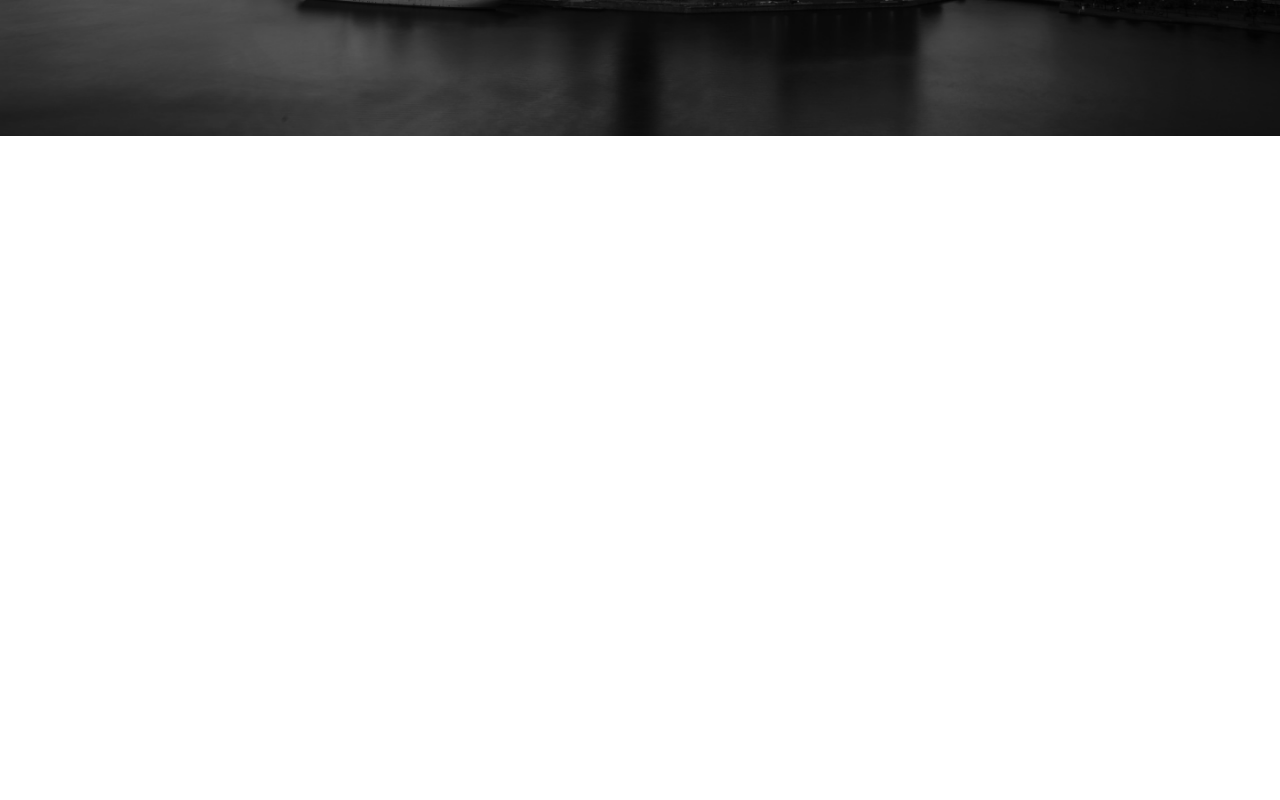
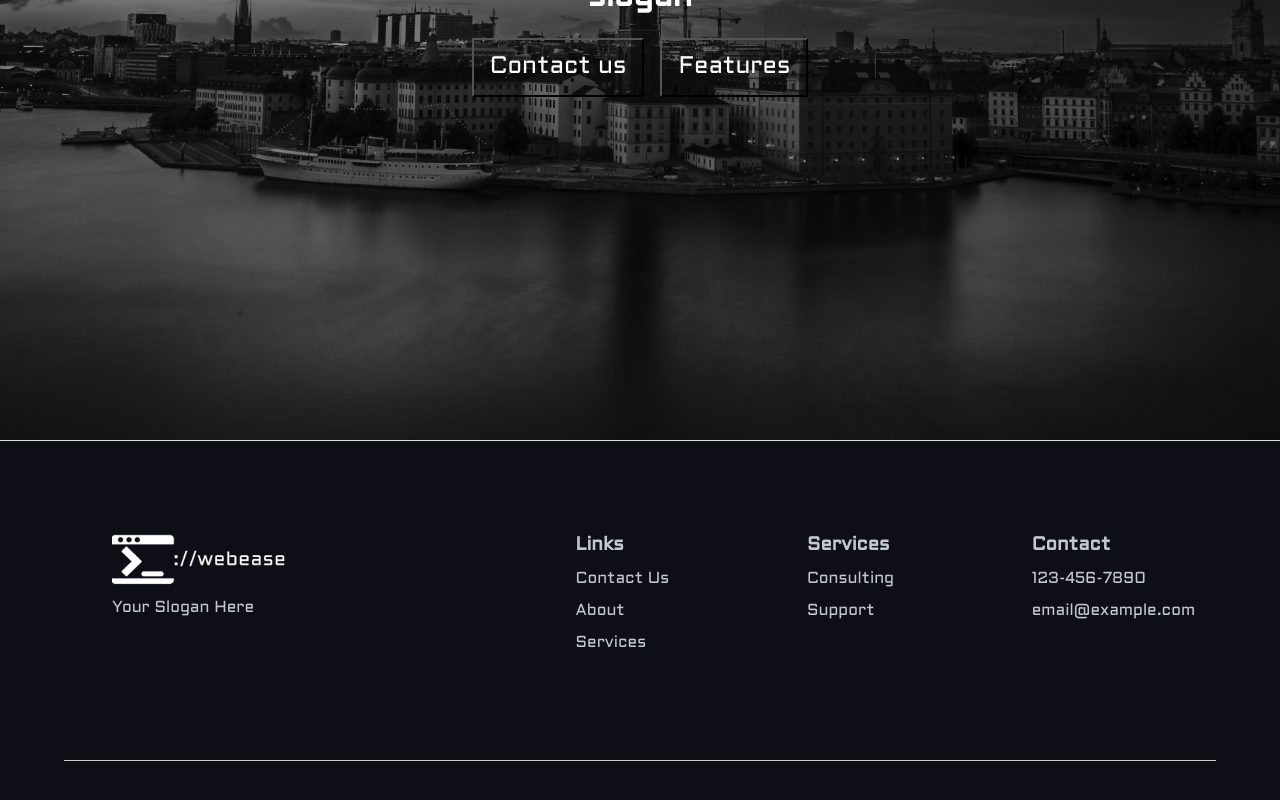
Before and after one commit to crtneko97/core_page, a Next.js app: page / in a window 1280 px wide. Shown: the part 584-1384 px from the top of the page. Before the commit the page ends 800 px from the top, so only its background shows below. Built offline with nearby package versions, Linux system fonts and the light colour scheme.

Commit message:
footer added wip links needed etc but we have no atm also some small changes on hero

```diff
--- a/src/app/about/page.tsx
+++ b/src/app/about/page.tsx
@@ -2,7 +2,9 @@ import React from 'react'
 
 const About = () => {
   return (
-    <main></main>
+    <main>
+
+    </main>
   )
 }
 
--- a/src/app/layout.tsx
+++ b/src/app/layout.tsx
@@ -1,5 +1,6 @@
 import Navbar from "@/components/navbar/Navbar"
 import "../styles/globals.scss"
+import Footer from "@/components/footer/Footer"
 export const metadata = {
   title: 'webease',
   description: 'Generated by Next.js',
@@ -13,8 +14,8 @@ export default function RootLayout({
   return (
     <html lang="en">
       <body>
-        <Navbar />
         {children}
+        <Footer />
         </body>
     </html>
   )
--- a/src/app/page.tsx
+++ b/src/app/page.tsx
@@ -4,9 +4,6 @@ import React from "react";
 import { usePathname } from "next/navigation";
 
 const Home = () => {
-
-
-
 
   return <>
   <Hero />
--- /dev/null
+++ b/src/components/footer/Footer.tsx
@@ -0,0 +1,34 @@
+import React from 'react';
+import './footer.scss';
+
+const Footer = () => {
+  return (
+    <footer className="footer">
+      <div className="footer-left">
+      <img className={'logo'} src="/icons/Logo.png" alt="Icon" width={175} height={75}/>
+        <p className="slogan">Your Slogan Here</p>
+      </div>
+      <div className="footer-right">
+        <ul className="footer-row">
+          <li><h3>Links</h3></li>
+          <li>Contact Us</li>
+          <li>About</li>
+          <li>Services</li>
+        </ul>
+        <ul className="footer-row">
+          <li><h3>Services</h3></li>
+          <li>Consulting</li>
+          <li>Support</li>
+        </ul>
+        <ul className="footer-row">
+          <li><h3>Contact</h3></li>
+          <li>123-456-7890</li>
+          <li>email@example.com</li>
+        </ul>
+      </div>
+      <div className="divider"></div>
+    </footer>
+  );
+};
+
+export default Footer;
--- /dev/null
+++ b/src/components/footer/footer.scss
@@ -0,0 +1,57 @@
+@import '../../styles/variables.scss';
+
+.footer {
+  width: 100%;
+  height: 400px;
+  display: flex;
+  justify-content: space-between;
+  padding: 1rem;
+  background-color: $footer-dark-bg; // Adjust the background color as needed
+  border-top: 1px solid #dee2e6; // Adjust the border color as needed
+  color: $footer-grey;
+  position: relative;
+
+  .footer-left &.footer-right {
+    display: flex;
+    flex-direction: column;
+}
+.footer-left {
+        flex: 1;
+        padding: 1rem;
+        margin-left: 5rem;
+    padding-top: 4rem;
+
+    }
+
+  .footer-right {
+    padding-top: 4rem;
+    flex: 2;
+    display: flex;
+    justify-content: space-around;
+    .footer-row {
+      list-style: none;
+      padding: 0;
+      display: flex;
+      flex-direction: column;
+      align-items: flex-start;
+
+      li {
+        margin-top: 1rem;
+      }
+
+
+      li:not(:first-child) {
+        font-size: 1rem; // Adjust the font size as needed
+      }
+    }
+  }
+
+  .divider {
+    position: absolute;
+    top: 80%;
+    left: 5%;
+    width: 90%;
+    height: 1px;
+    background-color: #ccc; // Adjust the divider color as needed
+  }
+}
--- a/src/components/hero/Hero.tsx
+++ b/src/components/hero/Hero.tsx
@@ -1,9 +1,13 @@
 import React from 'react';
 import './hero.scss'; // Import the stylesheet for the Hero component
 import Link from 'next/link';
+import Navbar from '../navbar/Navbar';
 
 const Hero = () => {
   return (
+    <div className="hero-wrapper">
+      <Navbar />
+      <div className="hero-background"></div>
       <div className="hero">
         <div className="hero-content">
           <p>WebEase</p>
@@ -22,6 +26,7 @@ const Hero = () => {
           </div>
         </div>
       </div>
+    </div>
   );
 };
 
--- a/src/components/hero/hero.scss
+++ b/src/components/hero/hero.scss
@@ -1,23 +1,33 @@
 @import '../../styles/variables.scss';
 
-.hero {
-  position: fixed;
+.hero-wrapper {
+  position: relative;
+  width: 100%;
+  height: 1024px; // Set the height as needed
+
+  .hero-background {
+    position: absolute;
     top: 0;
     left: 0;
-  width: 100vw;
-  height: 90%;
-  margin: 0;
+    width: 100%;
+    height: 100%;
     background-image: url('/backgrounds/Sthlm2.png');
     background-size: cover;
     background-position: center;
     background-repeat: no-repeat;
-  z-index: 500;
+    z-index: -1; // Place the background behind the content
+  }
+
+  .hero {
+    position: relative;
+    width: 100%;
+    height: 100%;
     display: flex;
     justify-content: center;
     align-items: center;
     flex-direction: column;
     text-align: center;
-  color: #fff; // Adjust text color as needed
+    color: #fff;
 
     .hero-content {
       display: flex;
@@ -26,35 +36,35 @@
     }
 
     h1 {
-    font-size: 2rem; // Adjust font size as needed
+      font-size: 2rem;
       margin: 0.5rem 0;
     }
 
     p {
-    font-size: 1rem; // Adjust font size as needed
+      font-size: 1rem;
       margin: 0.5rem 0;
     }
 
     .hero-buttons {
       display: flex;
-    gap: 1rem; // Adjust spacing between buttons as needed
+      gap: 1rem;
       margin-top: 1rem;
       border: 3px $hero-white;
     }
 
     .hero-button {
       background: transparent;
-    color: $hero-white; // Text color
+      color: $hero-white;
       padding: 1rem 1rem;
       font-size: 1.5rem;
       font-weight: 500;
       transition: 0.8s ease;
 
-
       &:hover {
         background: transparent;
-        background-color: $nav-button-blur-hover; // Darker background on hover
+        background-color: $nav-button-blur-hover;
         color: $main-navy-light-blue;
       }
     }
   }
+}
--- a/src/styles/globals.scss
+++ b/src/styles/globals.scss
@@ -1,5 +1,3 @@
-// styles/globals.scss
-
 @import './variables.scss';
 
 @font-face {
@@ -9,41 +7,22 @@
   font-style: normal;
 }
 
-
-
 * {
   margin: 0;
   padding: 0;
   box-sizing: border-box;
-  font-family: 'Aldrich', sans-serif; // Apply Aldrich font to the body
+  font-family: 'Aldrich', sans-serif;
   text-decoration: none;
 }
 
 body {
-  background: #fff; // Assuming this is defined in variables.scss
-  display: flex; // Allows the body to be a flex container
-  flex-direction: column; // Stacks children (like `main` and others) vertically
-  min-height: 100vh; // Ensures the body takes up at least the full viewport height
+  background: #fff;
+  display: flex;
+  flex-direction: column;
+  min-height: 100vh;
 }
 
 main {
-  // Remove the background styles
-  position: relative; // Adjust if necessary
-  margin: 0; // Remove default margin
-  // Other global styles for main
+  position: relative;
+  margin: 0;
 }
-
-
-// main {
-//   position: fixed; // Fixes the `main` element at the top of the viewport
-//   top: 0; // Aligns the `main` element to the top
-//   left: 0; // Aligns the `main` element to the left
-//   width: 100vw; // Full viewport width
-//   height: 1024px; // Fixed height
-//   margin: 0; // Remove default margin
-//   background-image: url('/backgrounds/Sthlm2.png'); // Path to your image
-//   background-size: cover; // Scales the image to cover the element
-//   background-position: center; // Centers the image within the element
-//   background-repeat: no-repeat; // Prevents the image from repeating
-//   z-index: 500;
-// }
```
Lines whose indentation alone changed are shown as unchanged.
